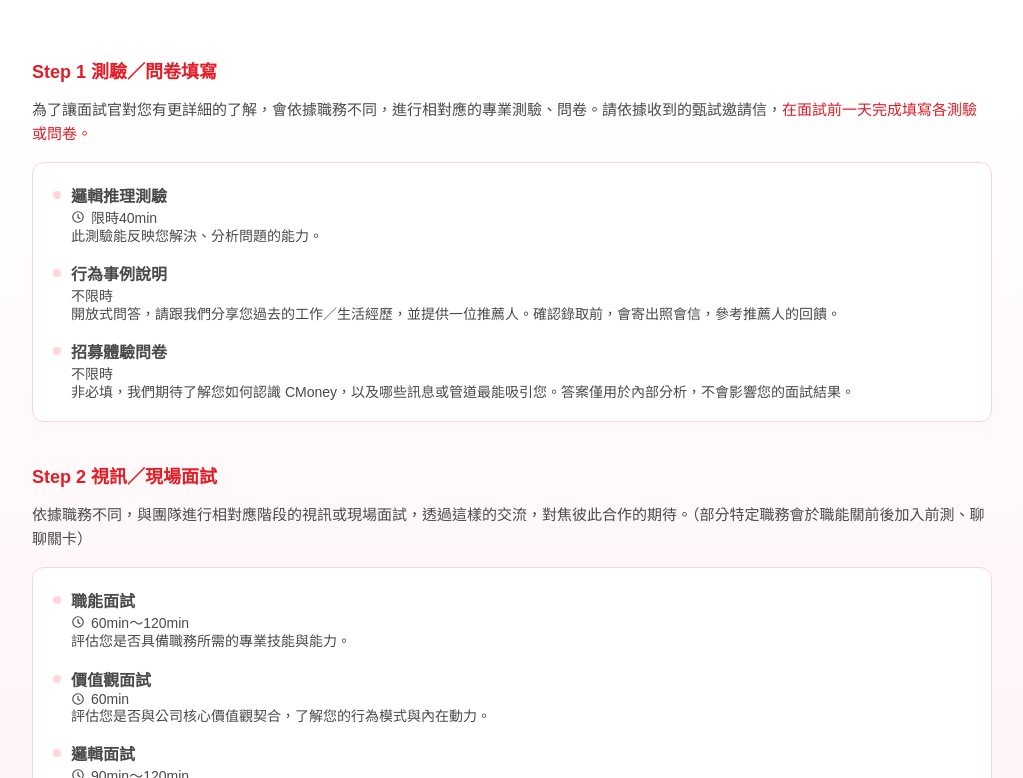
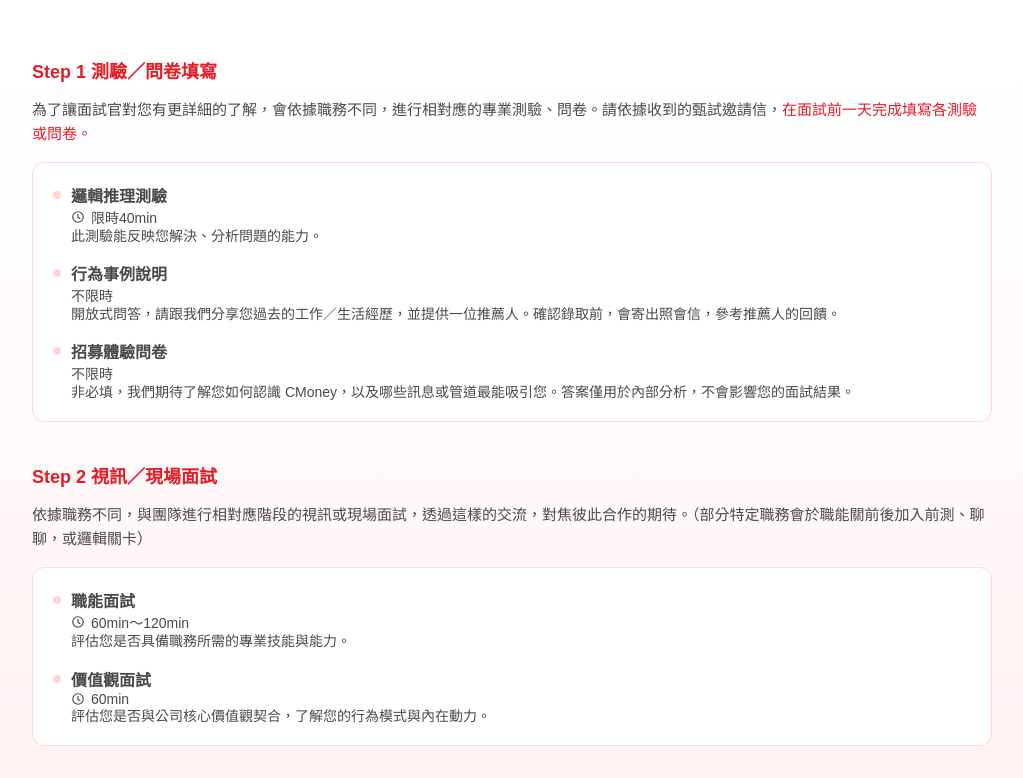
Before and after one commit to anniewang-create/CMoney-interview-journey-1110, a plain HTML site: page index.html in a window 1280 px wide. Shown: the part 174-952 px from the top of the page, without its empty margins (128-1151 px from the left). Drawn offline with Linux system fonts and the light colour scheme.

Commit message:
Update interview description and remove logic interview
減少邏輯面試項目

```diff
--- a/index.html
+++ b/index.html
@@ -130,11 +130,11 @@
 
     <section id="step-2" class="section">
       <h2>Step 2 視訊／現場面試</h2>
-      <p>依據職務不同，與團隊進行相對應階段的視訊或現場面試，透過這樣的交流，對焦彼此合作的期待。（部分特定職務會於職能關前後加入前測、聊聊關卡）</p>
+      <p>依據職務不同，與團隊進行相對應階段的視訊或現場面試，透過這樣的交流，對焦彼此合作的期待。（部分特定職務會於職能關前後加入前測、聊聊，或邏輯關卡）</p>
       <div class="card">
         <div class="timeline-item"><div class="dot"></div><div class="ti-title">職能面試</div><div class="ti-time"><svg class="clock" viewBox="0 0 24 24" fill="none"><circle cx="12" cy="12" r="9" stroke="#4A4A4A" stroke-width="2"/><path d="M12 7v6l4 2" stroke="#4A4A4A" stroke-width="2"/></svg>60min～120min</div><div class="ti-desc">評估您是否具備職務所需的專業技能與能力。</div></div>
         <div class="timeline-item"><div class="dot"></div><div class="ti-title">價值觀面試</div><div class="ti-time"><svg class="clock" viewBox="0 0 24 24" fill="none"><circle cx="12" cy="12" r="9" stroke="#4A4A4A" stroke-width="2"/><path d="M12 7v6l4 2" stroke="#4A4A4A" stroke-width="2"/></svg>60min</div><div class="ti-desc">評估您是否與公司核心價值觀契合，了解您的行為模式與內在動力。</div></div>
-        <div class="timeline-item"><div class="dot"></div><div class="ti-title">邏輯面試</div><div class="ti-time"><svg class="clock" viewBox="0 0 24 24" fill="none"><circle cx="12" cy="12" r="9" stroke="#4A4A4A" stroke-width="2"/><path d="M12 7v6l4 2" stroke="#4A4A4A" stroke-width="2"/></svg>90min～120min</div><div class="ti-desc">評估您的邏輯思維能力、問題拆解能力與決策判斷力。</div></div>
+        <!-- <div class="timeline-item"><div class="dot"></div><div class="ti-title">邏輯面試</div><div class="ti-time"><svg class="clock" viewBox="0 0 24 24" fill="none"><circle cx="12" cy="12" r="9" stroke="#4A4A4A" stroke-width="2"/><path d="M12 7v6l4 2" stroke="#4A4A4A" stroke-width="2"/></svg>90min～120min</div><div class="ti-desc">評估您的邏輯思維能力、問題拆解能力與決策判斷力。</div></div> -->
       </div>
     </section>
 
```
